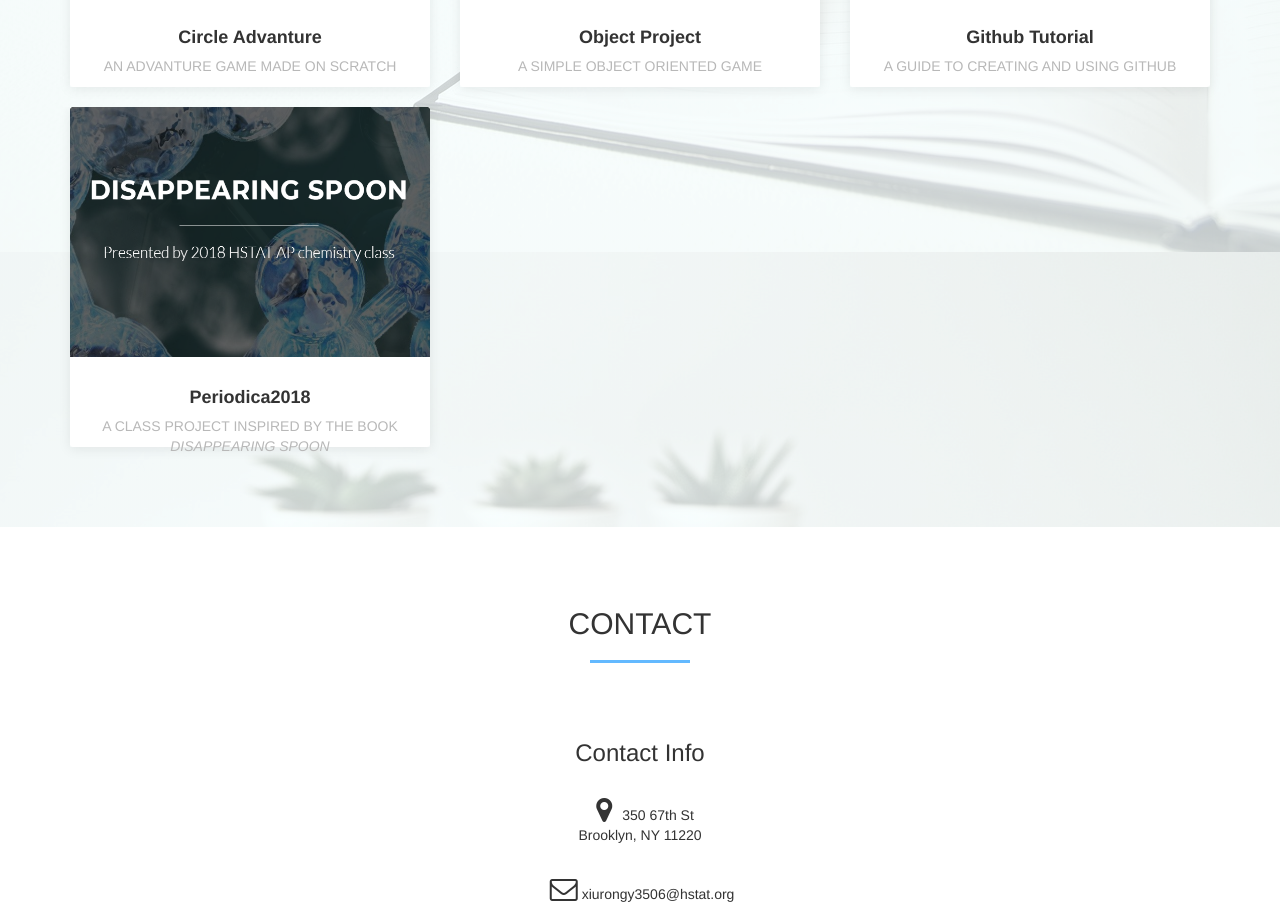
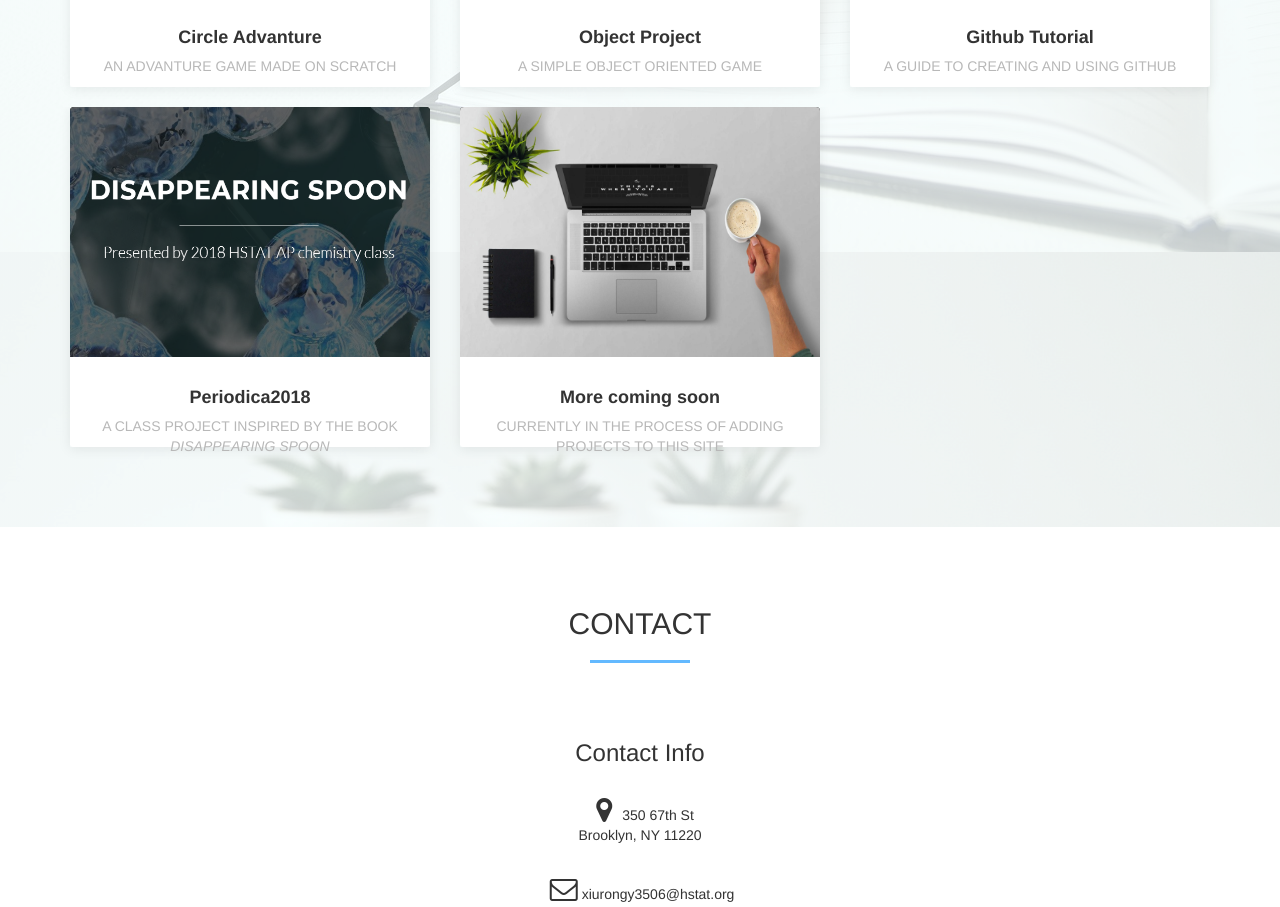
Before and after one commit to xiurongy3506/xiurongyu, a plain HTML site: page index.html in a window 1280 px wide. Shown: the part 1785-2692 px from the top of the page. Drawn offline with Linux system fonts and the light colour scheme; files that its build step writes are made by us from their sources; files whose address does not match are found by name; a web font is replaced by a local one.

Commit message:
update info

```diff
--- a/index.html
+++ b/index.html
@@ -201,6 +201,21 @@
               </div>
             </div>
 
+            <div class="col-lg-4 col-md-6 portfolio-item filter-web wow fadeInUp" data-wow-delay="0.2s">
+              <div class="portfolio-wrap">
+                <figure>
+                  <img src="img/business.jpg" class="img-fluid height" width="100%" alt="">
+                  <a href="#" class="link-preview" data-lightbox="portfolio" data-title="Web 1" title="Preview"><i class="ion ion-eye"></i></a>
+                  <a href="#" class="link-details" title="More Details"><i class="ion ion-android-open"></i></a>
+                </figure>
+
+                <div class="portfolio-info">
+                  <h4><a href="#">More coming soon</a></h4>
+                  <p>Currently in the process of adding projects to this site</i></p>
+                </div>
+              </div>
+            </div>
+
           </div>
         </div>
       </div>
```
